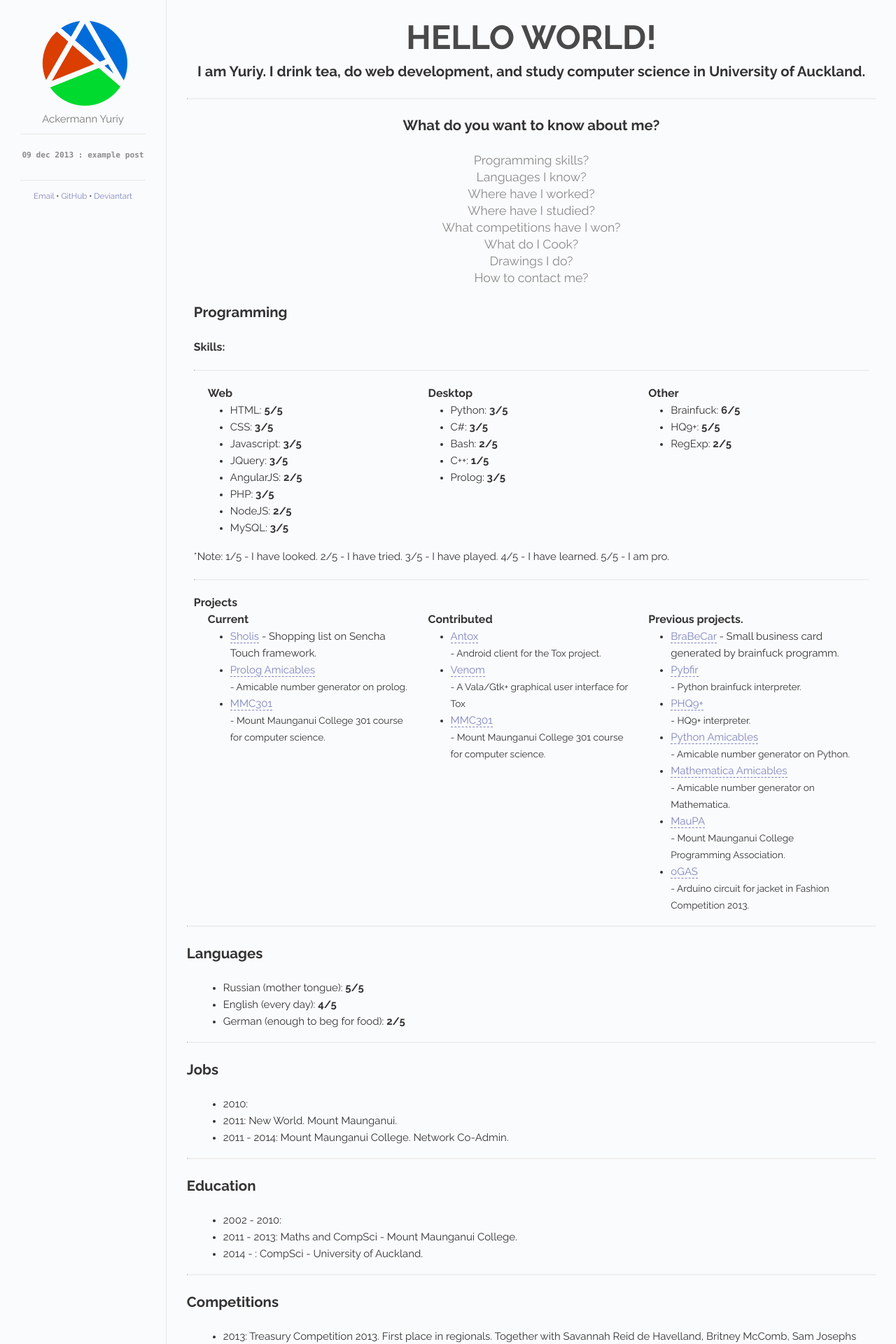
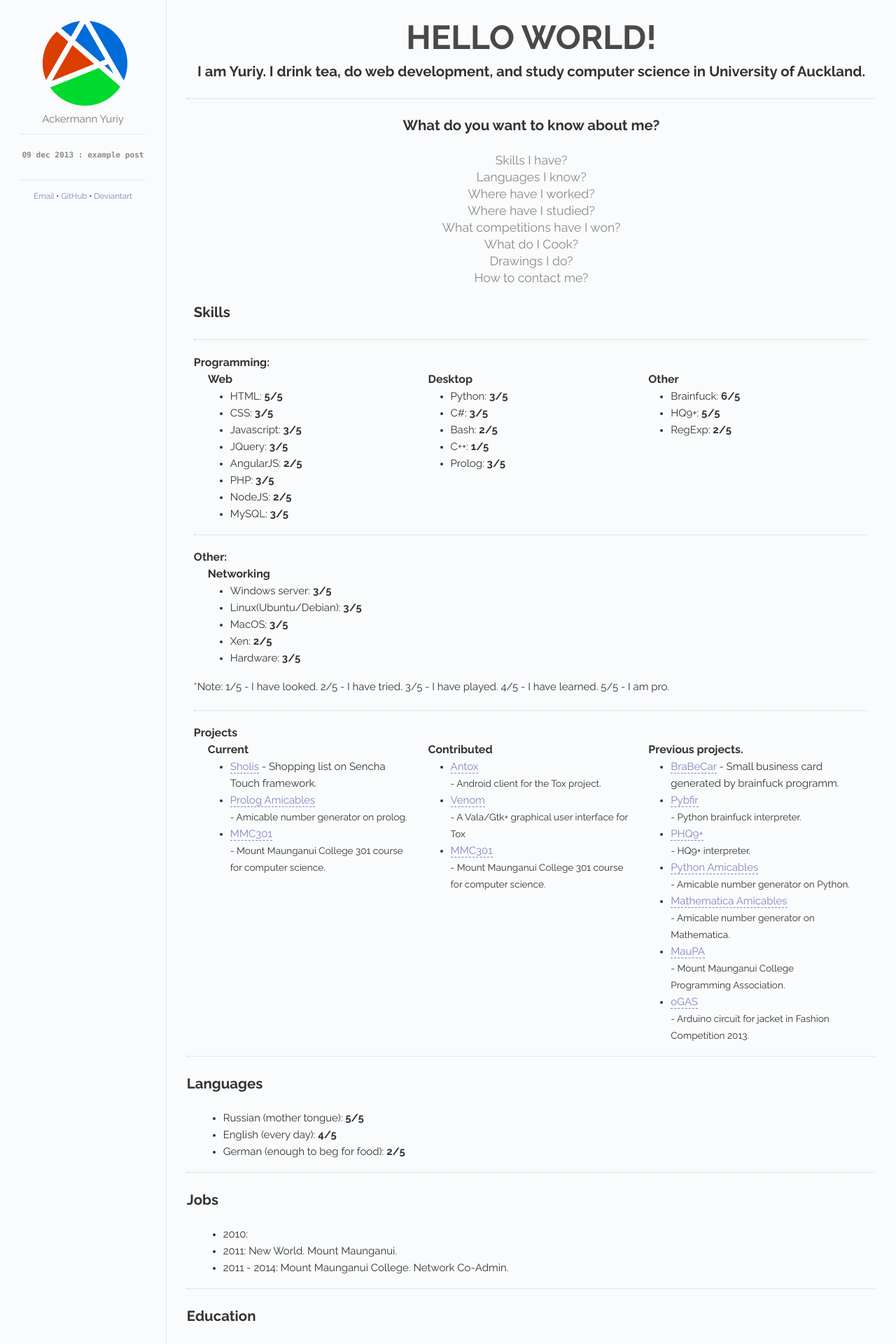
Before and after one commit to herrjemand/herrjemand.github.io, a Jekyll site: the page built from index.html, in a window 1280 px wide. Shown: the top 1920 px of the page at 70% size. Built offline with Jekyll 4.4.1, drawn with Linux system fonts in a browser that asks for light colours; Markdown is read by kramdown in place of the engine named in the settings.

Commit message:
Added networking section

```diff
--- a/index.html
+++ b/index.html
@@ -13,7 +13,7 @@ title: Home
 	</div>
 	<div class="page" id="Interests">
 		<div class="inter center">
-			<p><a href="#Programming">Programming skills?</a></p>
+			<p><a href="#Skills">Skills I have?</a></p>
 			<p><a href="#Languages">Languages I know?</a></p>
 			<p><a href="#Jobs">Where have I worked?</a></p>
 			<p><a href="#Education">Where have I studied?</a></p>
@@ -23,11 +23,11 @@ title: Home
 			<p><a href="#Contact">How to contact me?</a></p>
 		</div>
 
-		<div id="Programming">
+		<div id="Skills">
 			<div class="col-12">
-				<h2>Programming</h2>
-				<h3>Skills:</h3>
+				<h2>Skills</h2>
 				<hr>
+				<h3>Programming:</h3>
 				<section class="col-12">
 					<div class="col-4">
 						<h3>Web</h3>
@@ -63,10 +63,25 @@ title: Home
 					</div>
 				</section>
 
+				<hr>
+				<h3>Other:</h3>
+				<section class="col-12">
+					<div class="col-4">
+						<h3>Networking</h3>
+						<ul>
+							<li><p>Windows server: 				<b>3/5</b></p></li>
+							<li><p>Linux(Ubuntu/Debian): 		<b>3/5</b></p></li>
+							<li><p>MacOS: 						<b>3/5</b></p></li>
+							<li><p>Xen: 						<b>2/5</b></p></li>
+							<li><p>Hardware: 					<b>3/5</b></p></li>
+						</ul>
+					</div>
+				</section>
+
 				<p>*Note: 1/5 - I have looked. 2/5 - I have tried. 3/5 - I have played. 4/5 - I have learned. 5/5 - I am pro.</p>
+
 				<hr>
 				<h3>Projects</h3>
-
 				<section>
 					<div class="col-12">
 						<div class="col-4">
```
